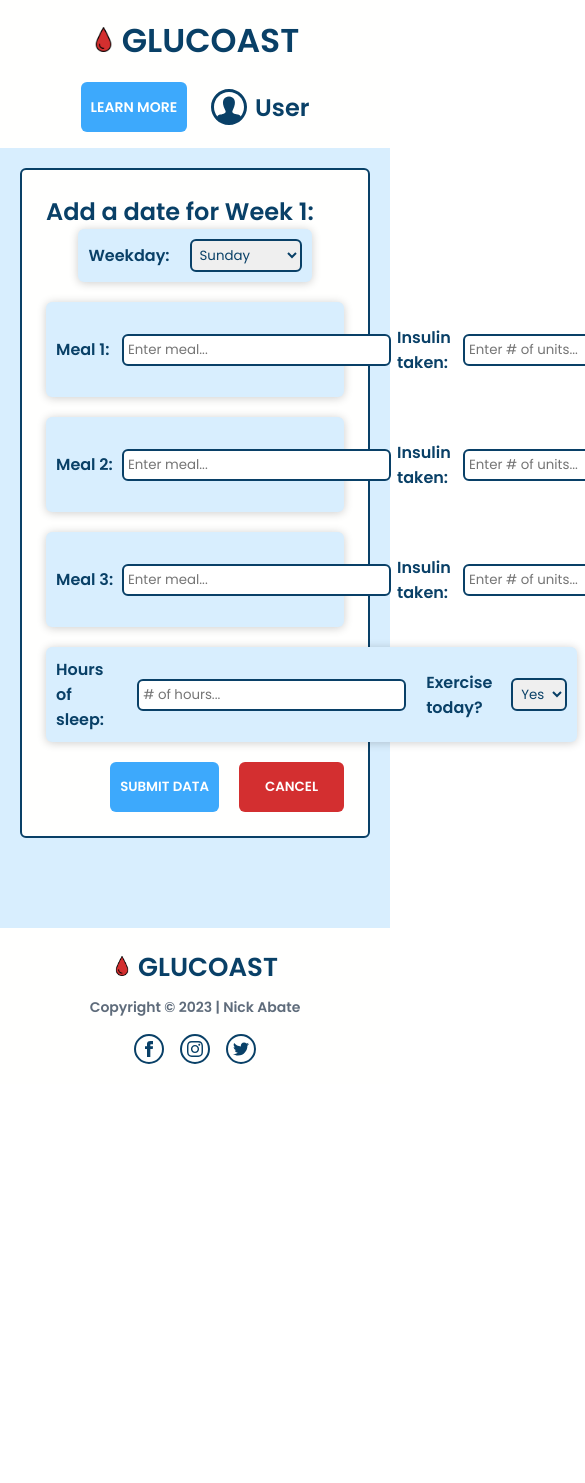
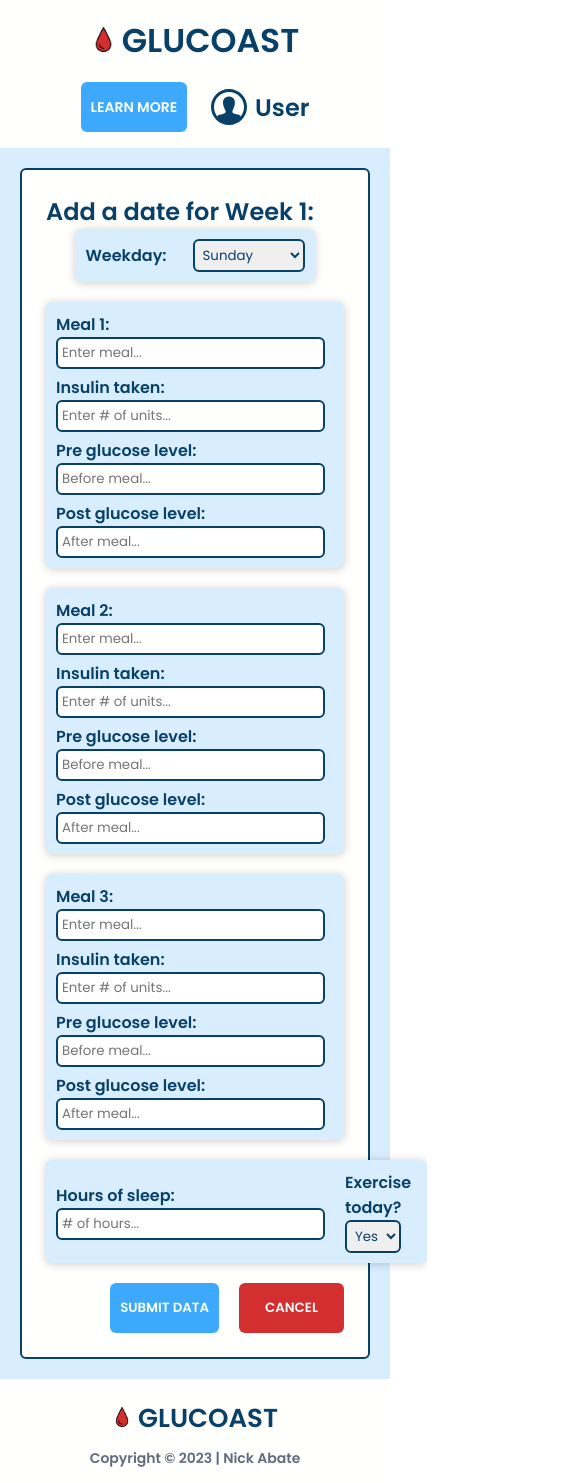
Before and after one commit to nickabate/glucoast-client, a React (Create React App) app: page /newdate/1 in a window 390 px wide. Shown: the top 1483 px of the page, 585 px wide, since content can reach past the window. Before the commit the page ends 1084 px from the top, so only its background shows below. Built offline with nearby package versions, Linux system fonts and the light colour scheme; no server answers.

Commit message:
Form responsiveness.

```diff
--- a/src/components/AddDate/AddDate.js
+++ b/src/components/AddDate/AddDate.js
@@ -135,6 +135,7 @@ export default function AddDate() {
               </select>
             </div>
             <div className="addform__grouping">
+              <div>
                 <label className="addform__label" htmlFor="meal1">
                   Meal 1:
                 </label>
@@ -145,6 +146,8 @@ export default function AddDate() {
                   type="text"
                   placeholder="Enter meal..."
                 />
+              </div>
+              <div>
                 <label className="addform__label" htmlFor="insulin1">
                   Insulin taken:
                 </label>
@@ -155,6 +158,8 @@ export default function AddDate() {
                   type="text"
                   placeholder="Enter # of units..."
                 />
+              </div>
+              <div>
                 <label className="addform__label" htmlFor="preglucose1">
                   Pre glucose level:
                 </label>
@@ -165,6 +170,8 @@ export default function AddDate() {
                   type="text"
                   placeholder="Before meal..."
                 />
+              </div>
+              <div>
                 <label className="addform__label" htmlFor="postglucose1">
                   Post glucose level:
                 </label>
@@ -176,7 +183,9 @@ export default function AddDate() {
                   placeholder="After meal..."
                 />
               </div>
+            </div>
             <div className="addform__grouping">
+              <div>
                 <label className="addform__label" htmlFor="meal2">
                   Meal 2:
                 </label>
@@ -187,6 +196,8 @@ export default function AddDate() {
                   type="text"
                   placeholder="Enter meal..."
                 />
+              </div>
+              <div>
                 <label className="addform__label" htmlFor="insulin2">
                   Insulin taken:
                 </label>
@@ -197,6 +208,8 @@ export default function AddDate() {
                   type="text"
                   placeholder="Enter # of units..."
                 />
+              </div>
+              <div>
                 <label className="addform__label" htmlFor="preglucose2">
                   Pre glucose level:
                 </label>
@@ -207,6 +220,8 @@ export default function AddDate() {
                   type="text"
                   placeholder="Before meal..."
                 />
+              </div>
+              <div>
                 <label className="addform__label" htmlFor="postglucose2">
                   Post glucose level:
                 </label>
@@ -218,7 +233,9 @@ export default function AddDate() {
                   placeholder="After meal..."
                 />
               </div>
+            </div>
             <div className="addform__grouping">
+              <div>
                 <label className="addform__label" htmlFor="meal3">
                   Meal 3:
                 </label>
@@ -229,6 +246,8 @@ export default function AddDate() {
                   type="text"
                   placeholder="Enter meal..."
                 />
+              </div>
+              <div>
                 <label className="addform__label" htmlFor="insulin3">
                   Insulin taken:
                 </label>
@@ -239,6 +258,8 @@ export default function AddDate() {
                   type="text"
                   placeholder="Enter # of units..."
                 />
+              </div>
+              <div>
                 <label className="addform__label" htmlFor="preglucose3">
                   Pre glucose level:
                 </label>
@@ -249,6 +270,8 @@ export default function AddDate() {
                   type="text"
                   placeholder="Before meal..."
                 />
+              </div>
+              <div>
                 <label className="addform__label" htmlFor="postglucose3">
                   Post glucose level:
                 </label>
@@ -260,7 +283,9 @@ export default function AddDate() {
                   placeholder="After meal..."
                 />
               </div>
+            </div>
             <div className="addform__grouping2">
+              <div>
                 <label className="addform__label" htmlFor="sleep">
                   Hours of sleep:
                 </label>
@@ -271,13 +296,20 @@ export default function AddDate() {
                   type="text"
                   placeholder="# of hours..."
                 />
+              </div>
+              <div>
                 <label className="addform__label" htmlFor="exercise">
                   Exercise today?
                 </label>
-              <select id="exercise" className="addform__select" name="exercise">
+                <select
+                  id="exercise"
+                  className="addform__select"
+                  name="exercise"
+                >
                   <option value="Yes">Yes</option>
                   <option value="No">No</option>
                 </select>
+              </div>
             </div>
             <div className="addform__buttons">
               <button className="addform__submit">SUBMIT DATA</button>
--- a/src/components/AddDate/AddDate.scss
+++ b/src/components/AddDate/AddDate.scss
@@ -35,6 +35,7 @@
     border-radius: 0.6rem;
     align-items: center;
     box-shadow: 0px 1px 10px 0px rgba(0, 0, 0, 0.2);
+    flex-wrap: wrap;
   }
 
   &__grouping2 {
@@ -55,6 +56,7 @@
     font-weight: 600;
     font-size: 1.6rem;
     min-width: 6rem;
+    margin-right: 0.6rem;
   }
 
   &__input {
--- a/src/components/DisplayDate/DisplayDate.scss
+++ b/src/components/DisplayDate/DisplayDate.scss
@@ -142,7 +142,7 @@ p {
     @include flex(row);
     width: 74vw;
     max-width: 97.5rem;
-    height: 65rem;
+    height: 45rem;
     justify-content: center;
     align-items: center;
     background-color: $primary-bg2;
@@ -155,7 +155,7 @@ p {
       @include flex(column);
       padding: 0 1rem;
       margin: 2rem auto;
-      width: 75vw;
+      width: 70vw;
       height: 55vh;
     }
 
@@ -163,8 +163,8 @@ p {
       @include flex(column);
       padding: 0 1rem;
       margin: 2rem auto;
-      width: 75vw;
-      height: 65vh;
+      width: 65vw;
+      height: 55vh;
     }
   }
 
--- a/src/components/EditDate/EditDate.js
+++ b/src/components/EditDate/EditDate.js
@@ -106,6 +106,7 @@ export default function EditDate() {
           </h2>
           <form onSubmit={editFormSubmit}>
             <div className="editform__grouping">
+              <div>
                 <label className="editform__label" htmlFor="meal1">
                   Meal 1:
                 </label>
@@ -117,6 +118,8 @@ export default function EditDate() {
                   placeholder="Enter meal..."
                   defaultValue={date.meal1}
                 />
+              </div>
+              <div>
                 <label className="editform__label" htmlFor="insulin1">
                   Insulin taken:
                 </label>
@@ -128,6 +131,8 @@ export default function EditDate() {
                   placeholder="Enter # of units..."
                   defaultValue={date.insulin1}
                 />
+              </div>
+              <div>
                 <label className="editform__label" htmlFor="preglucose1">
                   Pre glucose level:
                 </label>
@@ -139,6 +144,8 @@ export default function EditDate() {
                   placeholder="Before meal..."
                   defaultValue={date.preglucose1}
                 />
+              </div>
+              <div>
                 <label className="editform__label" htmlFor="postglucose1">
                   Post glucose level:
                 </label>
@@ -151,7 +158,9 @@ export default function EditDate() {
                   defaultValue={date.postglucose1}
                 />
               </div>
+            </div>
             <div className="editform__grouping">
+              <div>
                 <label className="editform__label" htmlFor="meal2">
                   Meal 2:
                 </label>
@@ -163,6 +172,8 @@ export default function EditDate() {
                   placeholder="Enter meal..."
                   defaultValue={date.meal2}
                 />
+              </div>
+              <div>
                 <label className="editform__label" htmlFor="insulin2">
                   Insulin taken:
                 </label>
@@ -174,6 +185,8 @@ export default function EditDate() {
                   placeholder="Enter # of units..."
                   defaultValue={date.insulin2}
                 />
+              </div>
+              <div>
                 <label className="editform__label" htmlFor="preglucose2">
                   Pre glucose level:
                 </label>
@@ -185,6 +198,8 @@ export default function EditDate() {
                   placeholder="Before meal..."
                   defaultValue={date.preglucose2}
                 />
+              </div>
+              <div>
                 <label className="editform__label" htmlFor="postglucose2">
                   Post glucose level:
                 </label>
@@ -197,7 +212,9 @@ export default function EditDate() {
                   defaultValue={date.postglucose2}
                 />
               </div>
+            </div>
             <div className="editform__grouping">
+              <div>
                 <label className="editform__label" htmlFor="meal3">
                   Meal 3:
                 </label>
@@ -209,6 +226,8 @@ export default function EditDate() {
                   placeholder="Enter meal..."
                   defaultValue={date.meal3}
                 />
+              </div>
+              <div>
                 <label className="editform__label" htmlFor="insulin3">
                   Insulin taken:
                 </label>
@@ -220,6 +239,8 @@ export default function EditDate() {
                   placeholder="Enter # of units..."
                   defaultValue={date.insulin3}
                 />
+              </div>
+              <div>
                 <label className="editform__label" htmlFor="preglucose3">
                   Pre glucose level:
                 </label>
@@ -231,6 +252,8 @@ export default function EditDate() {
                   placeholder="Before meal..."
                   defaultValue={date.preglucose3}
                 />
+              </div>
+              <div>
                 <label className="editform__label" htmlFor="postglucose3">
                   Post glucose level:
                 </label>
@@ -243,7 +266,9 @@ export default function EditDate() {
                   defaultValue={date.postglucose3}
                 />
               </div>
+            </div>
             <div className="editform__grouping2">
+              <div>
                 <label className="editform__label" htmlFor="sleep">
                   Hours of sleep:
                 </label>
@@ -255,6 +280,8 @@ export default function EditDate() {
                   placeholder="# of hours..."
                   defaultValue={date.sleep}
                 />
+              </div>
+              <div>
                 <label className="editform__label" htmlFor="exercise">
                   Exercise today?
                 </label>
@@ -269,6 +296,7 @@ export default function EditDate() {
                   </option>
                 </select>
               </div>
+            </div>
             <div className="editform__buttons">
               <button className="editform__submit">SUBMIT EDIT</button>
               <button className="editform__cancel" onClick={cancelEdit}>
--- a/src/components/EditDate/EditDate.scss
+++ b/src/components/EditDate/EditDate.scss
@@ -29,6 +29,7 @@
     border-radius: 0.6rem;
     align-items: center;
     box-shadow: 0px 1px 10px 0px rgba(0, 0, 0, 0.2);
+    flex-wrap: wrap;
   }
 
   &__grouping2 {
@@ -56,6 +57,7 @@
     font-weight: 600;
     font-size: 1.6rem;
     min-width: 6rem;
+    margin-right: 0.6rem;
   }
 
   &__input {
```
Lines whose indentation alone changed are shown as unchanged.
